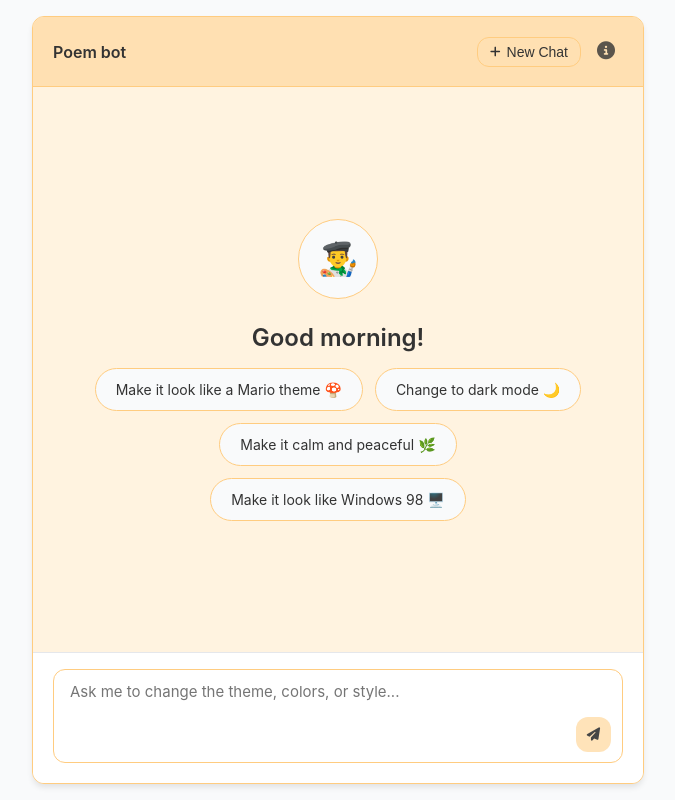
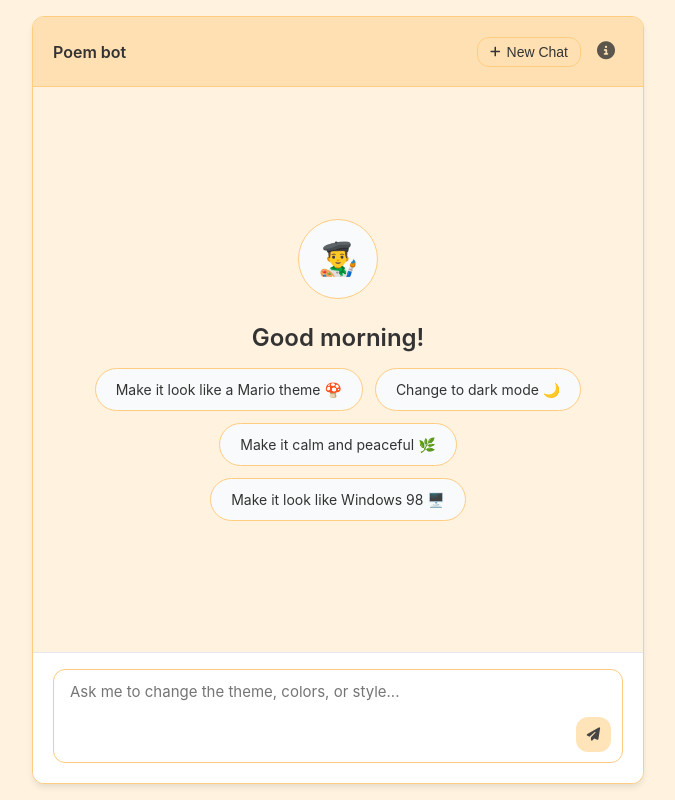
Before and after one commit to joshua-holmes/poetry-bot, a React (Vite) app: page / in a window 1280 px wide. Shown: the whole page, without its empty margins (268-943 px from the left). Built offline with nearby package versions, Linux system fonts and the light colour scheme.

Commit message:
Remove unnecessary --page-pg

```diff
--- a/src/index.css
+++ b/src/index.css
@@ -54,7 +54,6 @@
 
 /* You also had these from your existing code: */
 :root {
-    --page-bg: #f9fafb;
     --text-primary: var(--text-color);
     --text-secondary: #6b7280;
 
```
